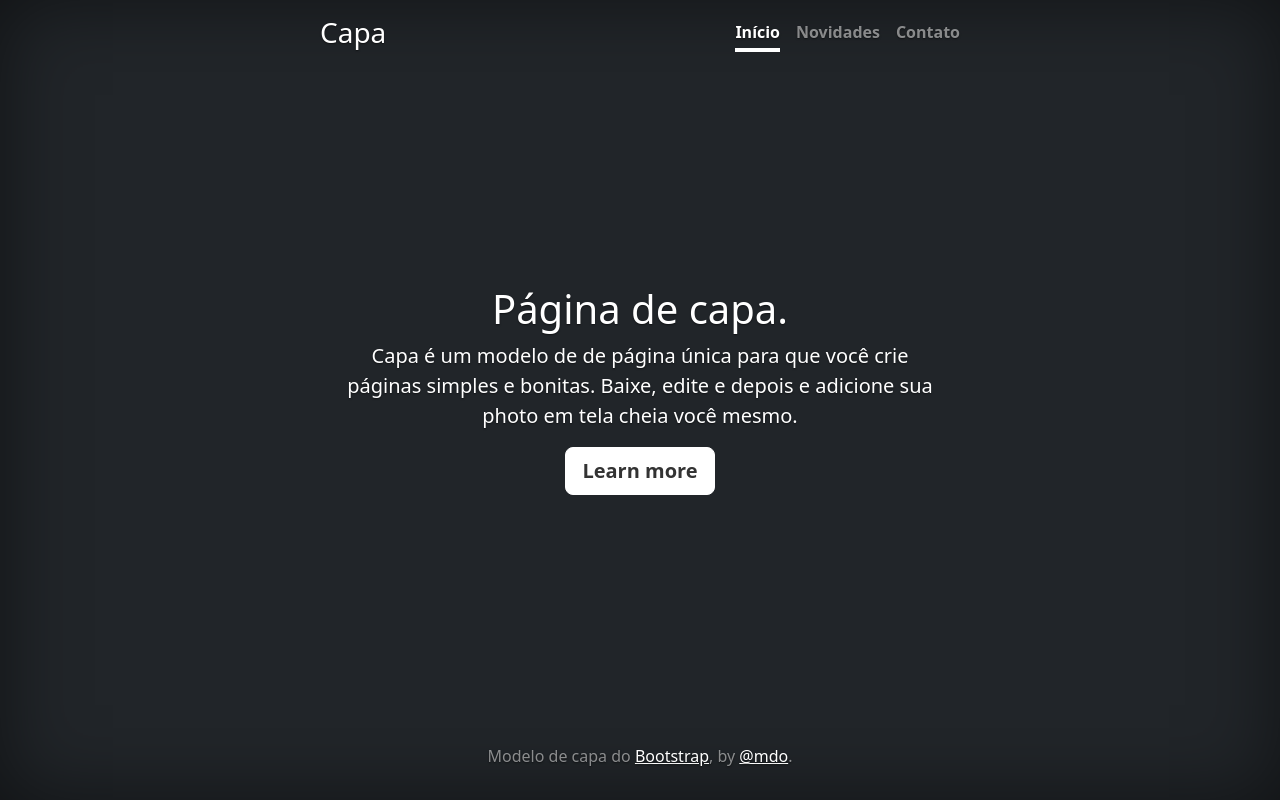
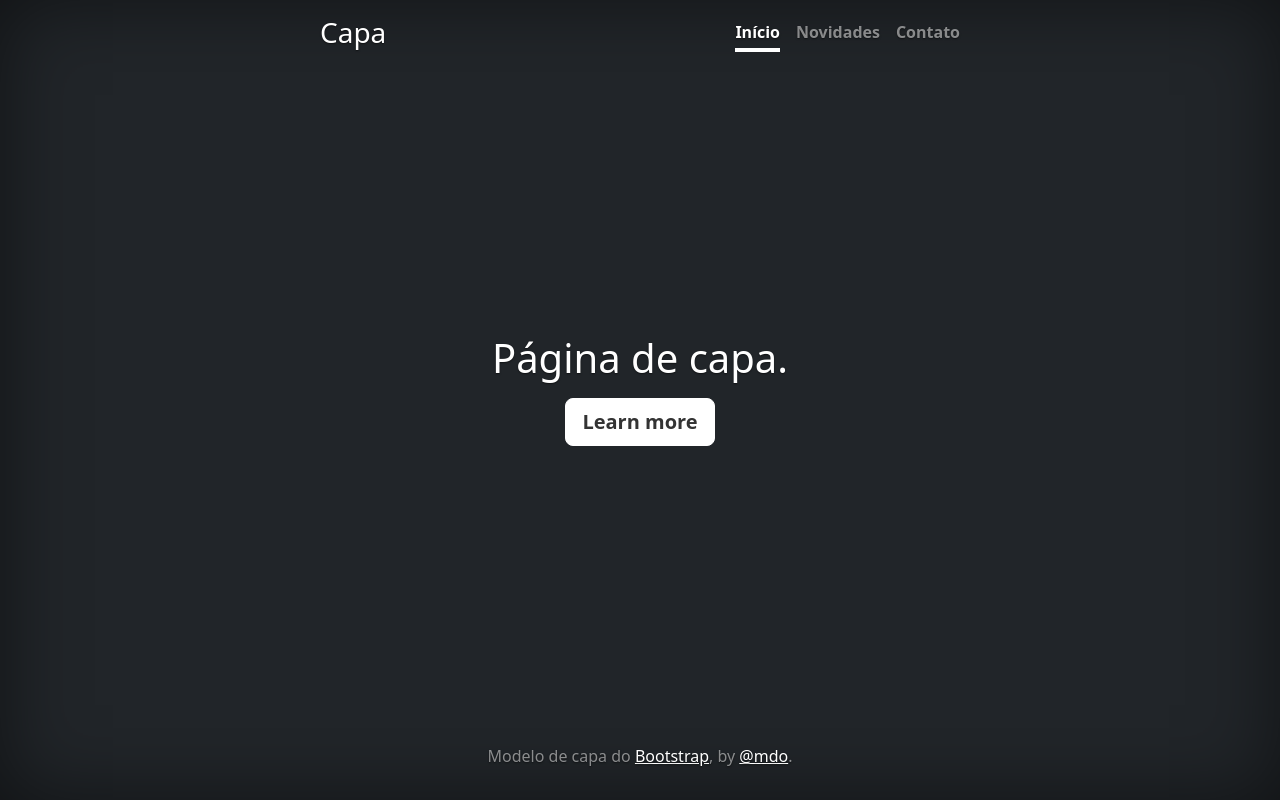
Before and after one commit to LeonardoRochaMarista/portfolio-pessoal-2a, a plain HTML site: page index.html in a window 1280 px wide. Drawn offline with nearby package versions, Linux system fonts and the light colour scheme.

Commit message:
Remove texto do Index.

```diff
--- a/index.html
+++ b/index.html
@@ -51,7 +51,7 @@
 
   <main class="px-3">
     <h1>Página de capa.</h1>
-    <p class="lead">Capa é um modelo de de página única para que você crie páginas simples e bonitas. Baixe, edite e depois e adicione sua photo em tela cheia você mesmo.</p>
+    <p class="lead"></p>
     <p class="lead">
       <a href="#" class="btn btn-lg btn-secondary fw-bold border-white bg-white">Learn more</a>
     </p>
```
